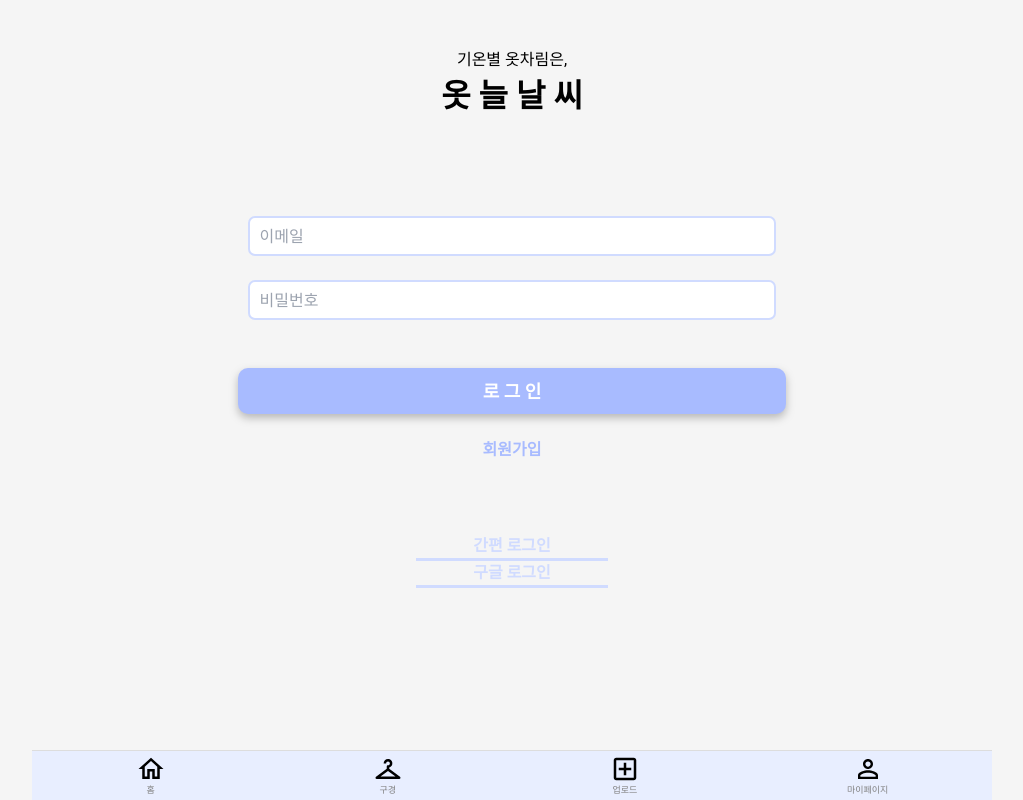
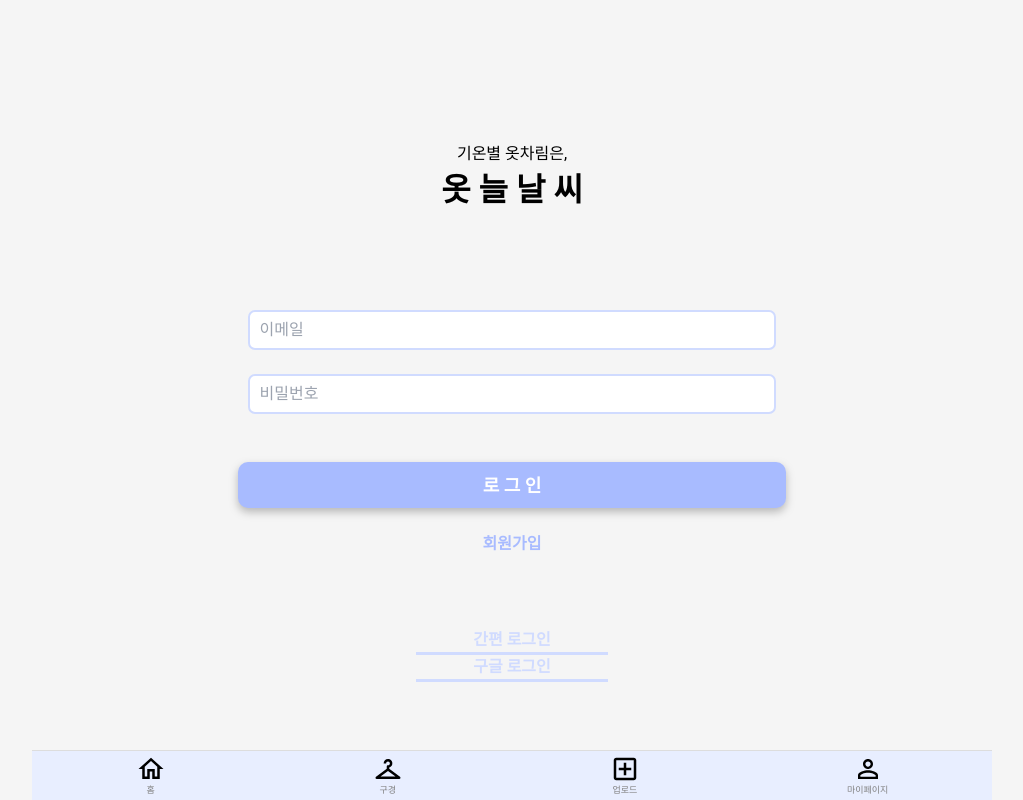
Before and after one commit to kdt-8-4/weatherfit-frontend, a Next.js app: page /login in a window 1280 px wide. Shown: the whole page, without its empty margins (128-1151 px from the left). Built offline with nearby package versions, Linux system fonts and the light colour scheme.

Commit message:
Update page.tsx

```diff
--- a/src/app/login/page.tsx
+++ b/src/app/login/page.tsx
@@ -8,7 +8,7 @@ import LoginForm from "@/component/LoginForm";
 export default function Login() {
   return (
     // <RecoilRoot>
-    <div className="container">
+    <div className="container" style={{justifyContent: "center"}}>
       <div>
         <LoginForm />
         <br />
```
